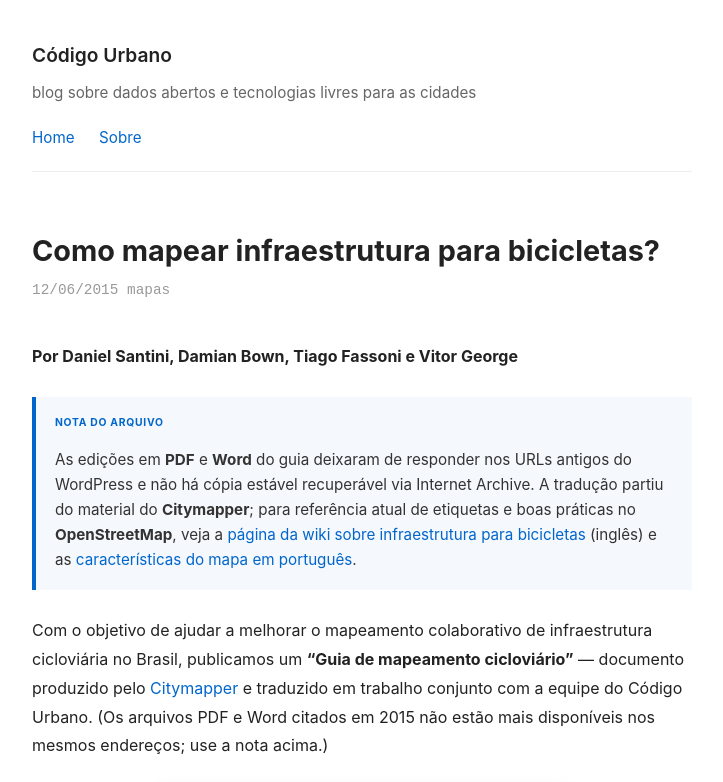
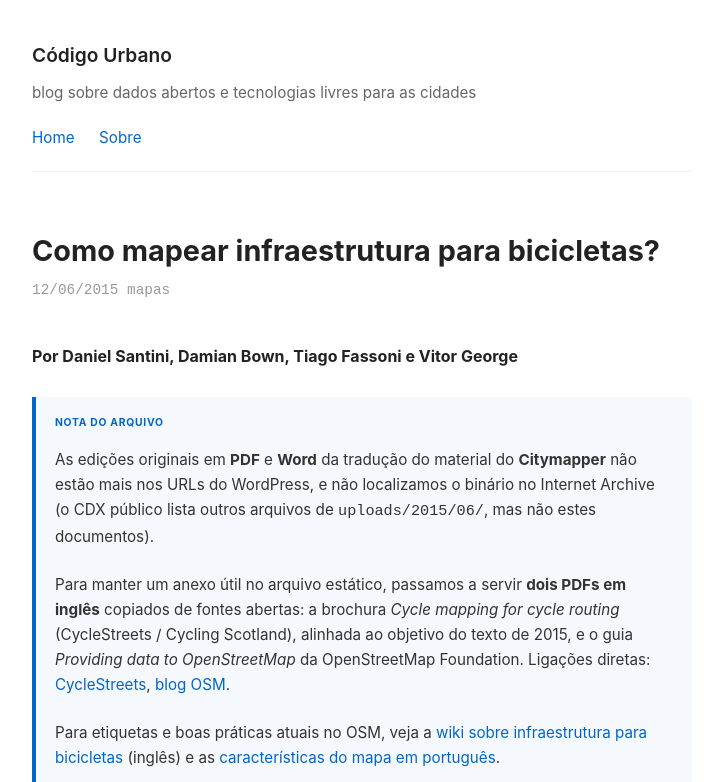
Before and after one commit to codigourbano/website, a Jekyll site: the page built from _posts/2015-06-12-como-mapear-infraestrutura-para-bicicletas.md, in a window 1280 px wide and 1400 px high. Shown: the top 782 px of the window, without its empty margins (278-1001 px from the left). Built offline with Jekyll 4.4.1, drawn with Linux system fonts in a browser that asks for light colours; some of the changed text lies outside the part shown.

Commit message:
Add archived PDFs for bike-mapping post (CycleStreets + OSMF); originals not recovered
Made-with: Cursor

```diff
--- a/_posts/2015-06-12-como-mapear-infraestrutura-para-bicicletas.md
+++ b/_posts/2015-06-12-como-mapear-infraestrutura-para-bicicletas.md
@@ -21,10 +21,17 @@ tags:
 
 <aside class="editors-note" role="note">
 <p class="editors-note-kicker">Nota do arquivo</p>
-<p>As edições em <strong>PDF</strong> e <strong>Word</strong> do guia deixaram de responder nos URLs antigos do WordPress e não há cópia estável recuperável via Internet Archive. A tradução partiu do material do <strong>Citymapper</strong>; para referência atual de etiquetas e boas práticas no <strong>OpenStreetMap</strong>, veja a <a href="https://wiki.openstreetmap.org/wiki/Bicycle">página da wiki sobre infraestrutura para bicicletas</a> (inglês) e as <a href="https://wiki.openstreetmap.org/wiki/Pt-br:Map_Features">características do mapa em português</a>.</p>
+<p>As edições originais em <strong>PDF</strong> e <strong>Word</strong> da tradução do material do <strong>Citymapper</strong> não estão mais nos URLs do WordPress, e não localizamos o binário no Internet Archive (o CDX público lista outros arquivos de <code>uploads/2015/06/</code>, mas não estes documentos).</p>
+<p>Para manter um anexo útil no arquivo estático, passamos a servir <strong>dois PDFs em inglês</strong> copiados de fontes abertas: a brochura <em>Cycle mapping for cycle routing</em> (CycleStreets / Cycling Scotland), alinhada ao objetivo do texto de 2015, e o guia <em>Providing data to OpenStreetMap</em> da OpenStreetMap Foundation. Ligações diretas: <a href="https://www.cyclestreets.org/files/CycleMappingGuide.pdf">CycleStreets</a>, <a href="https://blog.openstreetmap.org/wp-content/uploads/2020/07/Providing-data-to-OpenStreetMap.pdf">blog OSM</a>.</p>
+<p>Para etiquetas e boas práticas atuais no OSM, veja a <a href="https://wiki.openstreetmap.org/wiki/Bicycle">wiki sobre infraestrutura para bicicletas</a> (inglês) e as <a href="https://wiki.openstreetmap.org/wiki/Pt-br:Map_Features">características do mapa em português</a>.</p>
 </aside>
 
-Com o objetivo de ajudar a melhorar o mapeamento colaborativo de infraestrutura cicloviária no Brasil, publicamos um **“Guia de mapeamento cicloviário”** — documento produzido pelo [Citymapper](https://citymapper.com/sao-paulo) e traduzido em trabalho conjunto com a equipe do Código Urbano. (Os arquivos PDF e Word citados em 2015 não estão mais disponíveis nos mesmos endereços; use a nota acima.)
+Com o objetivo de ajudar a melhorar o mapeamento colaborativo de infraestrutura cicloviária no Brasil, publicamos um **“Guia de mapeamento cicloviário”** — documento produzido pelo [Citymapper](https://citymapper.com/sao-paulo) e traduzido em trabalho conjunto com a equipe do Código Urbano.
+
+**PDFs para download (cópias no próprio site):**
+
+- [Cycle mapping for cycle routing](/assets/documents/cyclestreets-osm-cycle-mapping-guide-en.pdf) (inglês, ~2,3 MB) — CycleStreets e Cycling Scotland.
+- [Providing data to OpenStreetMap](/assets/documents/providing-data-to-openstreetmap-osmf.pdf) (inglês, ~6,1 MB) — OpenStreetMap Foundation.
 
 <figure class="post-figure-center">
 <a href="https://web.archive.org/web/20160615100851id_/http://codigourbano.org/wp-content/uploads/2015/06/mapear.png">
```
Also changed, not shown: 2 other files.
